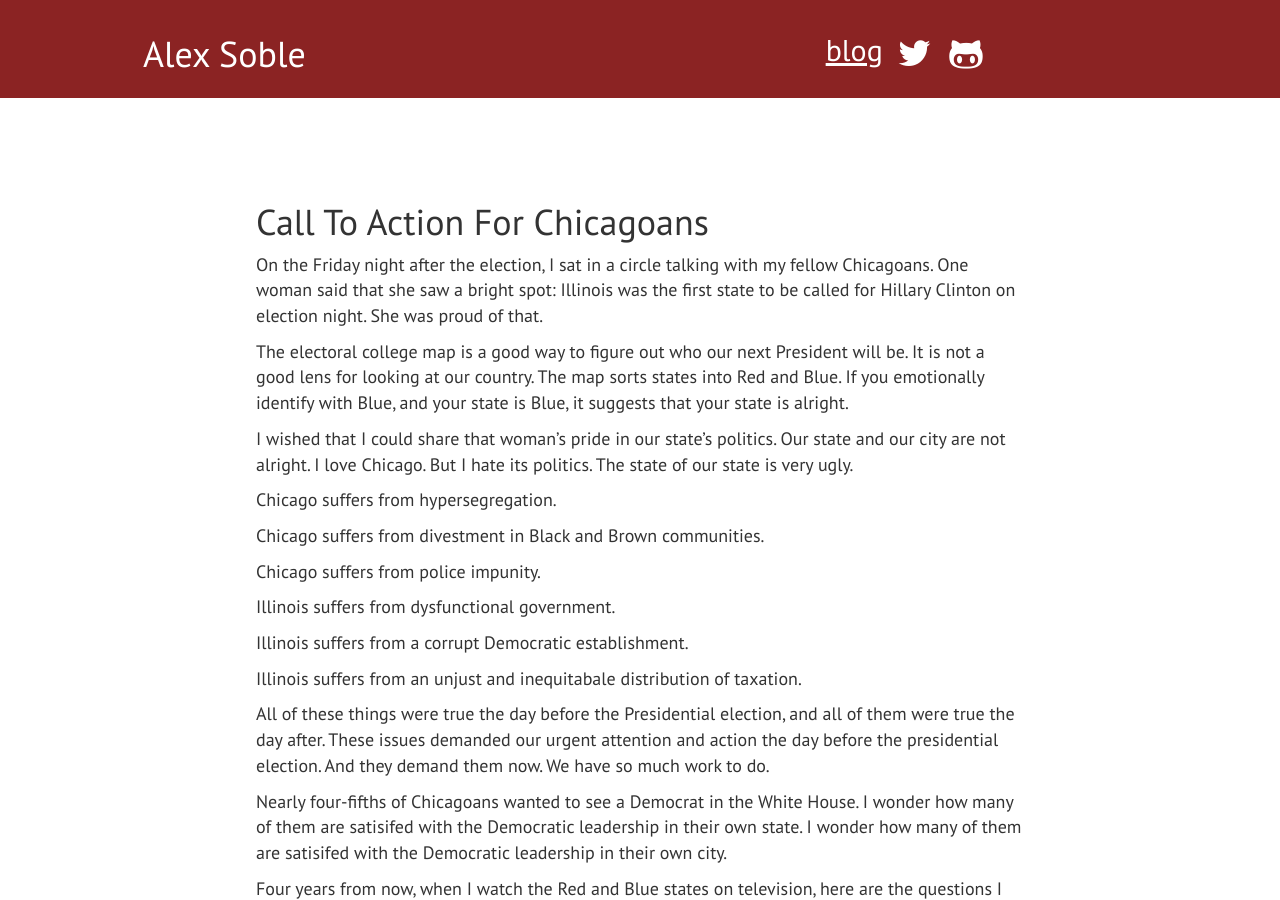
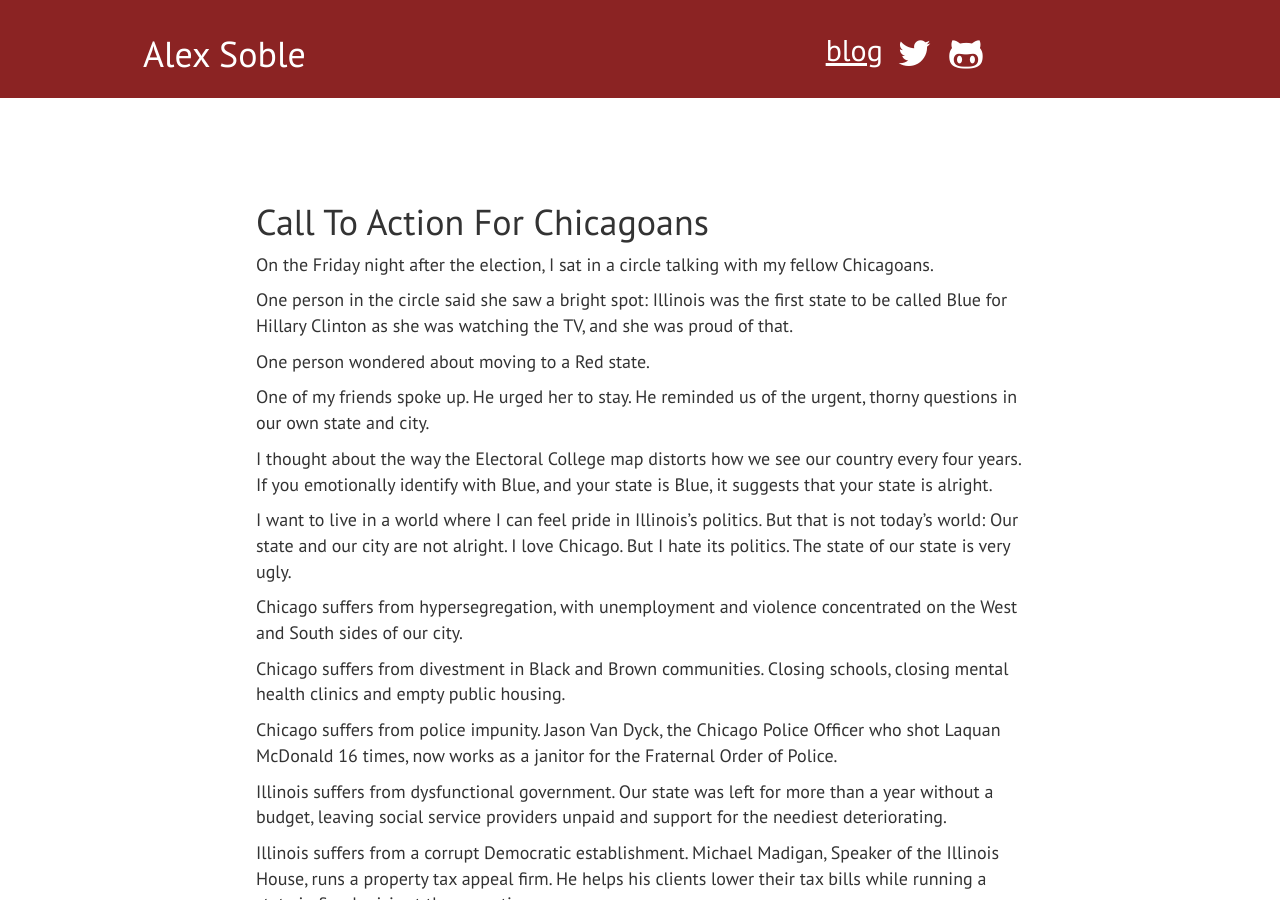
Before and after one commit to alexsoble/alexsoble, a Jekyll site: the page built from _posts/2016-11-23-call-to-action-for-chicagoans.md, in a window 1280 px wide and 900 px high. Built offline with Jekyll 4.4.1, drawn with Linux system fonts in a browser that asks for light colours; nearby versions of some CDN libraries; some of the changed text lies outside the part shown.

Commit message:
Work on the details

```diff
--- a/_posts/2016-11-23-call-to-action-for-chicagoans.md
+++ b/_posts/2016-11-23-call-to-action-for-chicagoans.md
@@ -8,36 +8,42 @@ tags:
 Call To Action For Chicagoans
 ================================
 
-On the Friday night after the election, I sat in a circle talking with my fellow Chicagoans. One woman said that she saw a bright spot: Illinois was the first state to be called for Hillary Clinton on election night. She was proud of that.
+On the Friday night after the election, I sat in a circle talking with my fellow Chicagoans.
 
-The electoral college map is a good way to figure out who our next President will be. It is not a good lens for looking at our country. The map sorts states into Red and Blue. If you emotionally identify with Blue, and your state is Blue, it suggests that your state is alright.
+One person in the circle said she saw a bright spot: Illinois was the first state to be called Blue for Hillary Clinton as she was watching the TV, and she was proud of that.
 
-I wished that I could share that woman's pride in our state's politics. Our state and our city are not alright. I love Chicago. But I hate its politics. The state of our state is very ugly.
+One person wondered about moving to a Red state.
 
-Chicago suffers from hypersegregation.
+One of my friends spoke up. He urged her to stay. He reminded us of the urgent, thorny questions in our own state and city.
 
-Chicago suffers from divestment in Black and Brown communities.
+I thought about the way the Electoral College map distorts how we see our country every four years. If you emotionally identify with Blue, and your state is Blue, it suggests that your state is alright.
 
-Chicago suffers from police impunity.
+I want to live in a world where I can feel pride in Illinois's politics. But that is not today's world: Our state and our city are not alright. I love Chicago. But I hate its politics. The state of our state is very ugly.
 
-Illinois suffers from dysfunctional government.
+Chicago suffers from hypersegregation, with unemployment and violence concentrated on the West and South sides of our city.
 
-Illinois suffers from a corrupt Democratic establishment.
+Chicago suffers from divestment in Black and Brown communities. Closing schools, closing mental health clinics and empty public housing.
 
-Illinois suffers from an unjust and inequitabale distribution of taxation.
+Chicago suffers from police impunity. Jason Van Dyck, the Chicago Police Officer who shot Laquan McDonald 16 times, now works as a janitor for the Fraternal Order of Police.
+
+Illinois suffers from dysfunctional government. Our state was left for more than a year without a budget, leaving social service providers unpaid and support for the neediest deteriorating.
+
+Illinois suffers from a corrupt Democratic establishment. Michael Madigan, Speaker of the Illinois House, runs a property tax appeal firm. He helps his clients lower their tax bills while running a state in fiscal crisis at the same time.
+
+Illinois suffers from an unjust and inequitable distribution of taxation. Since we fund our schools with local property taxes, the [Chicago Ridge School District spends $9,794 per student and a school district in the suburbs spends spends $28,639](https://www.wbez.org/shows/wbez-news/how-illinois-pays-for-public-schools-9794-vs-28639/644c7a51-8232-409f-acc1-bba6188e7d93).
 
 All of these things were true the day before the Presidential election, and all of them were true the day after. These issues demanded our urgent attention and action the day before the presidential election. And they demand them now. We have so much work to do.
 
-Nearly four-fifths of Chicagoans wanted to see a Democrat in the White House. I wonder how many of them are satisifed with the Democratic leadership in their own state. I wonder how many of them are satisifed with the Democratic leadership in their own city.
+Nearly four-fifths of Chicagoans wanted to see a Democrat in the White House. I wonder how many of them are satisfied with the Democratic leadership in their own state. I wonder how many of them are satisfied with the Democratic leadership in their own city.
 
 Four years from now, when I watch the Red and Blue states on television, here are the questions I pledge to ask myself:
 
-+ How hard have I worked to build a more equitable Illinois: one where schools on the South Side of Chicago have equal funding to schools on the North Shore?
+How hard have I worked to build a more equitable Illinois: one where schools on the South Side of Chicago have equal funding to schools on the North Shore?
 
-+ How hard have I worked to clean up corruption in our state and city: removing the Madigan machine from power, and passing public campaigin financing in Chicago?
+How hard have I worked to clean up corruption in our state and city: removing the Madigan machine from power, and passing public campaign financing in Chicago?
 
-+ How hard have I fought to fund funded restorative justice programs, mental health clinics, jobs programs, and others to help build a more equitable city?
+How hard have I fought to fund funded restorative justice programs, mental health clinics, jobs programs, and others to help build a more equitable city?
 
 This work can take many forms: Pressuring legislators. Showing up to rallies. Donating to causes. Building websites. Organizing your friends or family or religious community.
 
-Join me?
+Come join me.
```
